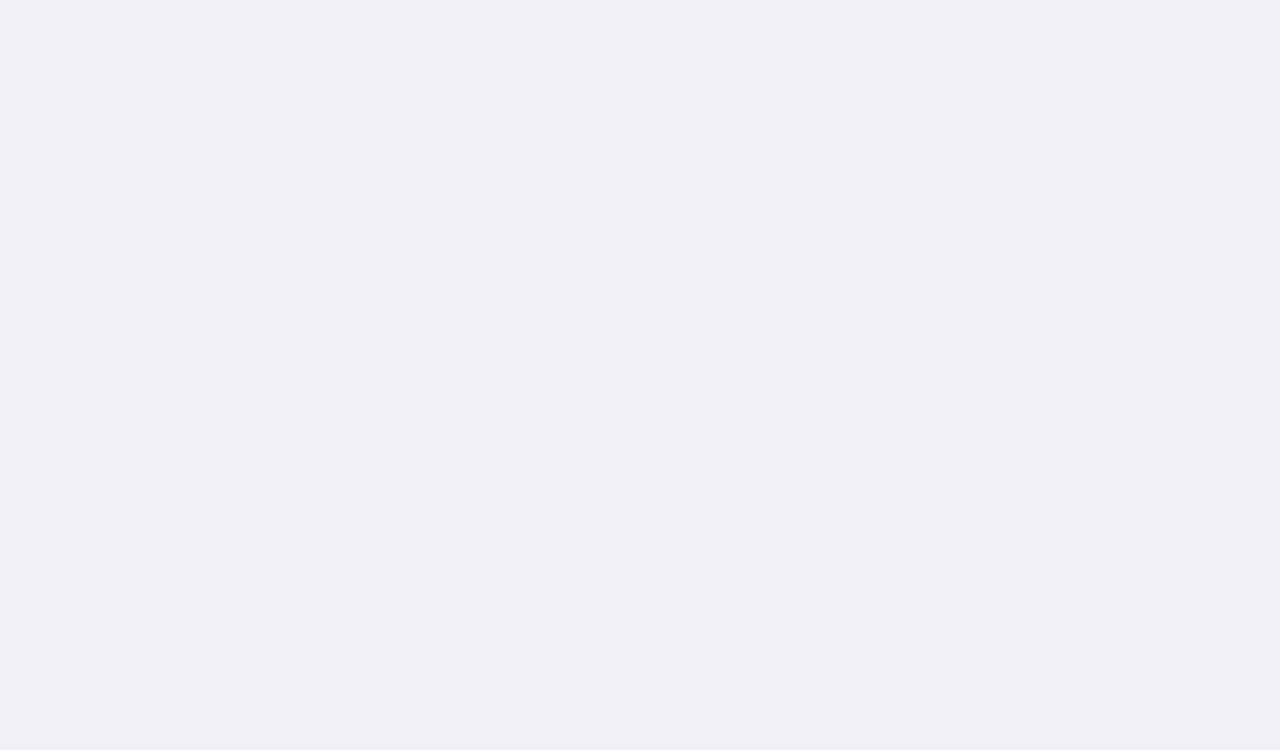
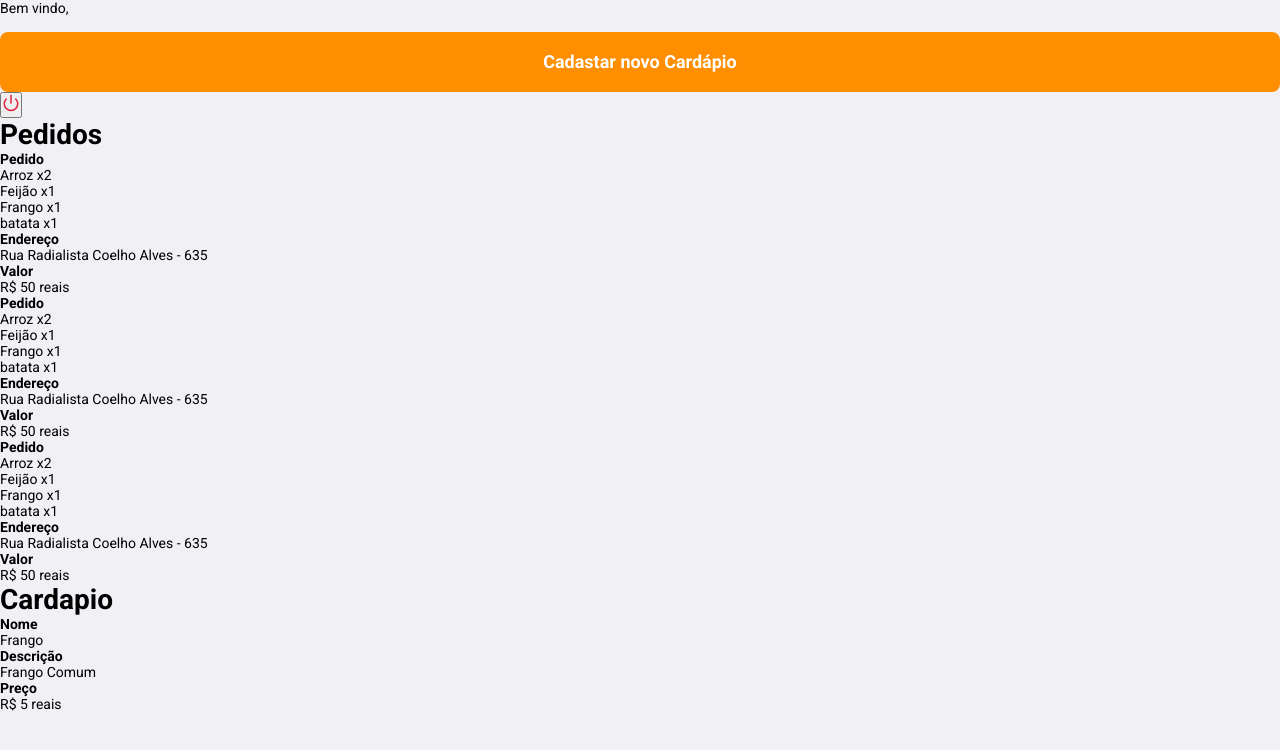
Before and after one commit to victorgrodriguesm7/delyrio-s, a React (Create React App) app in the folder frontend/: page /profile in a window 1280 px wide. Shown: the top 750 px of the page. Built offline with nearby package versions, Linux system fonts and the light colour scheme.

Commit message:
Login agora funcional, Profile Criado

```diff
--- a/frontend/package.json
+++ b/frontend/package.json
@@ -6,11 +6,13 @@
     "@testing-library/jest-dom": "^4.2.4",
     "@testing-library/react": "^9.3.2",
     "@testing-library/user-event": "^7.1.2",
+    "axios": "^0.19.2",
     "react": "^16.13.1",
     "react-dom": "^16.13.1",
     "react-icons": "^3.9.0",
     "react-router-dom": "^5.1.2",
-    "react-scripts": "3.4.1"
+    "react-scripts": "3.4.1",
+    "sweetalert": "^2.1.2"
   },
   "scripts": {
     "start": "react-scripts start",
--- a/frontend/src/Pages/Logon/index.js
+++ b/frontend/src/Pages/Logon/index.js
@@ -1,4 +1,7 @@
 import React, { useState } from 'react';
+import {useHistory} from 'react-router-dom';
+import swal from 'sweetalert';
+import api from '../../services/api';
 
 import './style.css'
 
@@ -6,14 +9,26 @@ export default function Logon(){
 
     const [name, setName] = useState("");
     const [password, setPassword] = useState("");
-
-    function handleLogin(e){
+    const history = useHistory();
+    async function handleLogin(e){
         e.preventDefault();
         const data = {
             name,
             password
+        };
+
+        try {
+            const response = await api.post('sessionF', data);
+            localStorage.setItem('uid', response.data.uid);
+            localStorage.setItem('token', response.data.token);
+            localStorage.setItem('name', name);
+            history.push('/profile');
+
+        } catch (error) {
+            swal('Falha no Login', "" , 'error');
         }
-        console.log(data);
+
+
     }
 
     return (
@@ -22,7 +37,7 @@ export default function Logon(){
                 <h1>Bem Vindo ao De Lyrio's</h1>
 
                 <form onSubmit={handleLogin}>
-                    <h1>Faça seu Logon</h1>
+                    <h1>Faça seu Login</h1>
                     <input
                         value={name}
                         onChange={e => setName(e.target.value)}
@@ -36,7 +51,7 @@ export default function Logon(){
                         placeholder="Sua Senha"
                     />
 
-                    <button className="button" type="submit">Logar</button>
+                    <button className="button" type="submit">Login</button>
                 </form>
             </section>
         </div>
--- a/frontend/src/Pages/Logon/style.css
+++ b/frontend/src/Pages/Logon/style.css
@@ -4,7 +4,6 @@ h1 {
 
 .logon-container {
     width: 100%;
-    max-width: 1400px;
     height: 100vh;
     background: url('../../assets/background-logon.png') no-repeat;
     background-size: 100% 100%;
--- a/frontend/src/Pages/Profile/index.js
+++ b/frontend/src/Pages/Profile/index.js
@@ -1,11 +1,78 @@
 import React from 'react';
-
+import { Link } from 'react-router-dom';
+import { FiPower } from 'react-icons/fi';
 import './style.css';
 
-export default function Profiler(){
+export default function Profile(){
+
+    const token = localStorage.getItem('token');
+    const uid = localStorage.getItem('uid');
+    const name = localStorage.getItem('name');
+
     return (
         <div className="profile-container">
-            <h1>Profile Page</h1>
-        </div>
+            <header>
+                <span>Bem vindo, {name}</span>
+
+                <Link className="button" to="/profile">
+                    Cadastar novo Cardápio
+                </Link>
+
+                <button type="button">
+                    <FiPower size={18} style={{color: "#E02041"}}/>
+                </button>
+            </header>
+
+        <h1>Pedidos</h1>
+
+        <ul>
+            <li>
+                <strong>Pedido</strong>
+                <p>Arroz  x2</p>
+                <p>Feijão x1</p>
+                <p>Frango x1</p>
+                <p>batata x1</p>
+                <strong>Endereço</strong>
+                <p>Rua Radialista Coelho Alves - 635</p>
+                <strong>Valor</strong>
+                <p>R$ 50 reais</p>
+            </li>
+            <li>
+                <strong>Pedido</strong>
+                <p>Arroz  x2</p>
+                <p>Feijão x1</p>
+                <p>Frango x1</p>
+                <p>batata x1</p>
+                <strong>Endereço</strong>
+                <p>Rua Radialista Coelho Alves - 635</p>
+                <strong>Valor</strong>
+                <p>R$ 50 reais</p>
+            </li>
+            <li>
+                <strong>Pedido</strong>
+                <p>Arroz  x2</p>
+                <p>Feijão x1</p>
+                <p>Frango x1</p>
+                <p>batata x1</p>
+                <strong>Endereço</strong>
+                <p>Rua Radialista Coelho Alves - 635</p>
+                <strong>Valor</strong>
+                <p>R$ 50 reais</p>
+            </li>
+        </ul>
+
+        <h1>Cardapio</h1>
+
+        <ul>
+            <li>
+                <strong>Nome</strong>
+                <p>Frango</p>
+                <strong>Descrição</strong>
+                <p>Frango Comum</p>
+                <strong>Preço</strong>
+                <p>R$ 5 reais</p>
+            </li>
+        </ul>
+    </div>
     );
 }
--- a/frontend/src/Pages/Profile/style.css
+++ b/frontend/src/Pages/Profile/style.css
@@ -0,0 +1,3 @@
+h1 {
+    color: black;
+}
--- a/frontend/src/global.css
+++ b/frontend/src/global.css
@@ -34,7 +34,7 @@ form input {
 .button {
     width: 100%;
     height: 60px;
-    background: #fd9104;
+    background: #FF8F00;
     border: 0;
     border-radius: 8px;
     color: #FFF;
--- /dev/null
+++ b/frontend/src/services/api.js
@@ -0,0 +1,7 @@
+import axios from 'axios';
+
+const api = axios.create({
+    baseURL: 'http://localhost:3333',
+});
+
+export default api;
```
Also changed, not shown: 1 other file (tests, documents, lock files or other folders).
